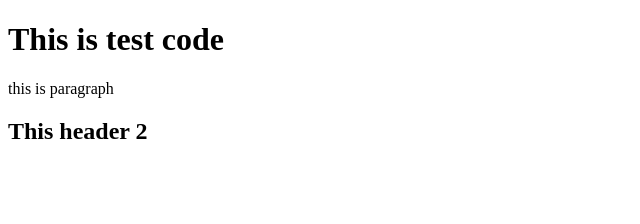
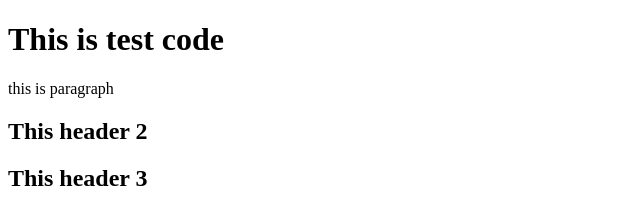
Before and after one commit to Niyamul-04/test_repo, a plain HTML site: page index.html in a window 1280 px wide. Shown: the whole page, without its empty margins (0-640 px from the left). Drawn offline with Linux system fonts and the light colour scheme.

Commit message:
Update index.html

```diff
--- a/index.html
+++ b/index.html
@@ -9,5 +9,6 @@
     <h1>This is test code</h1>
     <p>this is paragraph</p>
     <h2>This header 2</h2>
+    <h2>This header 3</h2>
 </body>
 </html>
```
